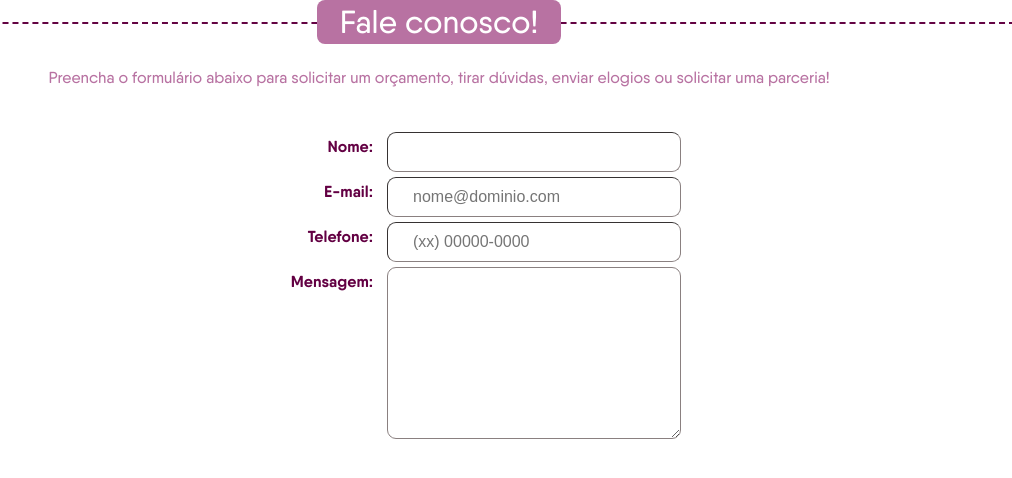
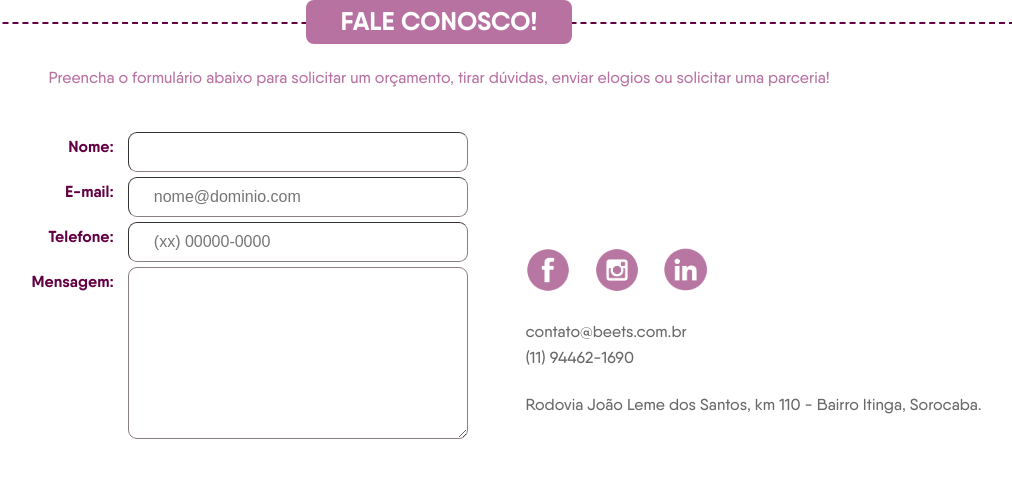
Before and after one commit to Beets-Jr/nosso-site, a PHP site: page /contato.html in a window 1280 px wide. Shown: the top 478 px of the page, without its empty margins (201-1213 px from the left). Run offline with PHP 8.4, Linux system fonts and the light colour scheme.

Commit message:
desenvolvimento contato, links pras redes sociais e endereço

```diff
--- a/contato.css
+++ b/contato.css
@@ -21,7 +21,7 @@ body {
     display: flex;
     flex-wrap: wrap;
     width: 90%;
-    justify-content: center;
+    justify-content: space-around;
     margin: 0 auto;
     font-family: 'Qanelas-medium', Calibri;
 }
@@ -29,12 +29,13 @@ body {
 #titulo-fale-conosco {
     background-color: #b872a2;
     color: #fff;
-    font-size: 2em;
+    font-size: 1.6em;
+    font-family: 'Qanelas-bold', Calibri;
     text-align: center;
     border: none;
     border-radius: 8px;
     margin: 0 auto -30px auto;
-    padding: 0.5% 2%;
+    padding: 0.8% 3%;
     height: 85%;
 }
 
@@ -57,6 +58,7 @@ body {
     font-family: Qanelas-bold;
     text-align: right;
     color: #630043;
+    flex-basis: 50%;
 }
 
 .campos-forms {
@@ -73,3 +75,38 @@ body {
     display: inline-block;
     margin-top: 6px;
 }
+
+#contatos {
+    flex-basis: 40%;
+    display: flex;
+    flex-wrap: wrap;
+    margin-top: 10%;
+    /* padding-right: 4%; */
+}
+
+#redes-sociais {
+    flex-basis: 100%;
+}
+
+#redes-sociais img {
+    width: 10%;
+    margin-right:4%;
+}
+
+#outros-contatos {
+    color: #696969; /* ou #4F4F4F */
+}
+
+#outros-contatos a {
+    text-decoration: none;
+    color: #696969;
+}
+
+#outros-contatos p {
+    margin-top: 6%;
+    color: #696969;
+}
+
+#endereco {
+    color: #696969;
+}
--- a/contato.html
+++ b/contato.html
@@ -14,7 +14,7 @@
 <body>
     <section id="fale-conosco">
 
-        <h3 id="titulo-fale-conosco">Fale conosco!</h3>
+        <h3 id="titulo-fale-conosco">FALE CONOSCO!</h3>
         <hr id="linha-fale-conosco">
         <p id="frase-formulario">Preencha o <b>formulário</b> abaixo para solicitar um orçamento, tirar dúvidas, enviar elogios ou solicitar uma parceria!</p>
 
@@ -31,6 +31,18 @@
             <!-- botão de envio do forms -->
         </form>
 
+        <section id="contatos">
+            <div id="redes-sociais">
+                <img src="img/redes sociais/icone_facebook.png" alt="Logotipo do Facebook em fundo roxo">
+                <img src="img/redes sociais/icone_instagram.png" alt="Logotipo do Instagram em fundo roxo">
+                <img src="img/redes sociais/icone_linkedin.png" alt="Logotipo do Linkedin em fundo roxo">
+            </div>
+            <div id="outros-contatos">
+                <a href="mailto:contato@beetsjr.com.br">contato@beets.com.br</a>
+                <p>(11) 94462-1690</p>
+            </div>
+            <p id="endereco">Rodovia João Leme dos Santos, km 110 - Bairro Itinga, Sorocaba.</p>
+        </section>
     </section>
 </body>
 </html>
```
